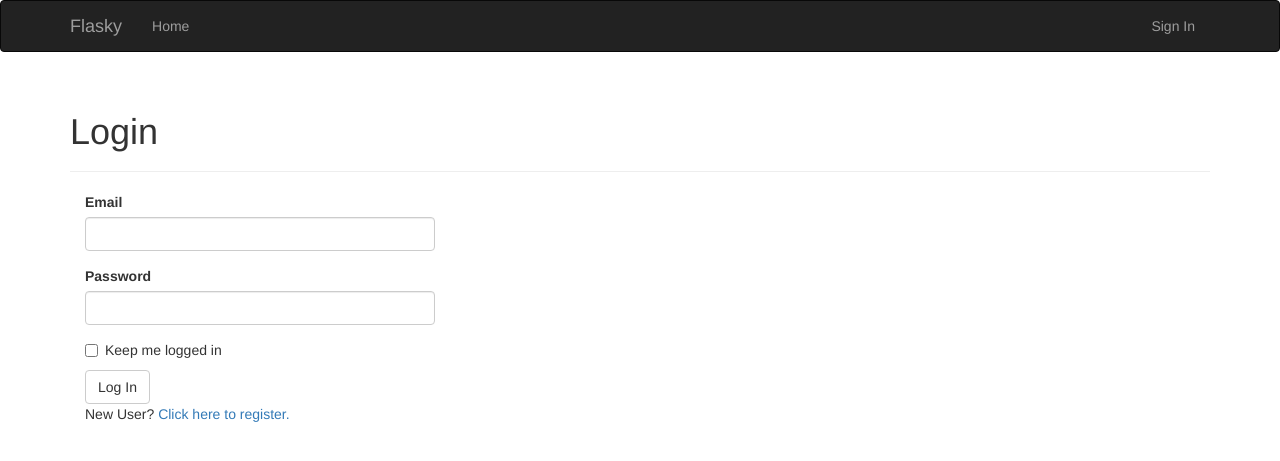
After one commit to lyl-lucas/Flask-blog, a Flask app: page /login in a window 1280 px wide. The commit adds this page. Shown: the top 461 px of the page. Run offline with Flask 2, Linux system fonts and the light colour scheme; some libraries are stand-ins or nearby versions.

Commit message:
login & register

```diff
--- /dev/null
+++ b/app/auth/__init__.py
@@ -0,0 +1,4 @@
+from flask import Blueprint
+
+auth = Blueprint('auth', __name__)
+from . import views
--- /dev/null
+++ b/app/auth/forms.py
@@ -0,0 +1,35 @@
+from flask.ext.wtf import Form
+from wtforms import StringField, PasswordField, BooleanField, SubmitField
+from wtforms.validators import Required, Length, Email, Regexp, EqualTo
+from wtforms import ValidationError
+from ..models import User
+
+
+class LoginForm(Form):
+    email = StringField('Email', validators=[Required(), Length(1, 64),
+                                             Email()])
+    password = PasswordField('Password', validators=[Required()])
+    remember_me = BooleanField('Keep me logged in')
+    submit = SubmitField('Log In')
+
+
+class RegistrationForm(Form):
+    email = StringField('Email', validators=[Required(),
+                                             Length(1, 64), Email()])
+    username = StringField('Username', validators=[
+        Required(), Length(1, 64), Regexp('^[A-Za-z][A-Za-z0-9]*$', 0,
+                                          'Username must only have numbers,'
+                                          'letters,dots or underlines')])
+    password = PasswordField('Password', validators=[
+        Required(), EqualTo('password2', message='Passwords must match.')])
+    password2 = PasswordField('Confirm Password', validators=[Required()])
+
+    submit = SubmitField('Register')
+
+    def validate_email(self, field):
+        if User.query.filter_by(email=field.data).first():
+            raise ValidationError('Email already registered.')
+
+    def validate_username(self, field):
+        if User.query.filter_by(username=field.data).first():
+            raise ValidationError('Username already in use.')
--- /dev/null
+++ b/app/auth/views.py
@@ -0,0 +1,89 @@
+from . import auth
+from flask import render_template, redirect, request, url_for, flash
+from .forms import LoginForm, RegistrationForm
+from ..models import User
+from flask.ext.login import login_user, logout_user,\
+    login_required, current_user
+from .. import db
+from ..email import send_email
+
+
+@auth.route('/login', methods=['GET', 'POST'])
+def login():
+    form = LoginForm()
+    if form.validate_on_submit():
+        user = User.query.filter_by(email=form.email.data).first()
+        if user is not None and user.verify_password(form.password.data):
+            login_user(user, form.remember_me.data)
+            return redirect(request.args.get('next') or url_for('main.index'))
+        flash('Invalid username or password.')
+    return render_template('auth/login.html', form=form)
+
+
+@auth.route('/logout')
+@login_required
+def logout():
+    logout_user()
+    flash('YOU have been log out.')
+    return redirect(url_for('main.index'))
+
+
+@auth.route('/register', methods=['GET', 'POST'])
+def register():
+    form = RegistrationForm()
+    if form.validate_on_submit():
+        user = User(email=form.email.data,
+                    username=form.username.data,
+                    password=form.password.data)
+        db.session.add(user)
+        # 因为需要用到id所以应该先把注册的user提交到数据库中
+        db.session.commit()
+        token = user.generate_confirmation_token()
+        send_email(user.email,
+                   'Confirm Your Account',
+                   'auth/mail/confirm',
+                   token=token, user=user)
+        flash('A confirmation email has been sent to you by email.')
+        return redirect(url_for('auth.login'))
+    return render_template('auth/register.html', form=form)
+
+
+@auth.route('/confirm/<token>')
+@login_required
+def confirm(token):
+    if current_user.confirmed:
+        return redirect(url_for('main.index'))
+    if current_user.confirm(token):
+        flash('You have confirmed your account.Thank you!')
+    else:
+        flash('This confirm link is invalid or has expired.')
+    return redirect(url_for('main.index'))
+
+
+# 过滤掉未认证的用户
+@auth.before_app_request
+def before_request():
+    if current_user.is_authenticated\
+            and not current_user.confirmed\
+            and request.endpoint[:5] != 'auth.'\
+            and request.endpoint != 'static':
+        return redirect(url_for('auth.unconfirmed'))
+
+
+@auth.route('/unconfirmed')
+def unconfirmed():
+    if current_user.is_anonymous or current_user.confirmed:
+        redirect(url_for('main.index'))
+    return render_template('auth/unconfirmed.html', user=current_user)
+
+
+@auth.route('/confirm')
+@login_required
+def resend_confirmation():
+    token = current_user.generate_confirmation_token()
+    send_email(current_user.email,
+               'Confirm Your Account',
+               'auth/mail/confirm',
+               token=token, user=current_user)
+    flash('A confirmation email has been sent to you by email.')
+    return redirect(url_for('main.index'))
--- a/app/main/views.py
+++ b/app/main/views.py
@@ -36,6 +36,5 @@ def index():
 
 @main.route('/user/<name>')
 def user(name):
-    abort(404)
     return render_template('user.html', name=name,
                            current_time=datetime.utcnow())
--- /dev/null
+++ b/app/templates/auth/login.html
@@ -0,0 +1,16 @@
+{% extends "base.html" %}
+{% import "bootstrap/wtf.html" as wtf %}
+{% block title %}Flask - Login{% endblock %}
+
+{% block page_content %}
+<div class="page-header">
+    <h1>Login</h1>
+</div>
+<div class="col-md-4">
+    {{ wtf.quick_form(form)}}
+    New User?
+    <a href="{{url_for('auth.register')}}">
+    Click here to register.
+    </a>
+</div>
+{% endblock %}
--- a/app/templates/base.html
+++ b/app/templates/base.html
@@ -26,6 +26,13 @@
             <ul class="nav navbar-nav">
                 <li><a href="/">Home</a></li>
             </ul>
+            <ul class="nav navbar-nav navbar-right">
+                {% if current_user.is_authenticated %}
+                <li><a href="{{ url_for('auth.logout' )}}">Sign Out</a></li>
+                {% else %}
+                <li><a href="{{ url_for('auth.login') }}">Sign In</a></li>
+                {% endif %}
+            </ul>
         </div>
     </div>
 </div>
```
Also changed, not shown: app/__init__.py (+12 -1 lines), app/models.py (+46 -1 lines), app/templates/auth/mail/confirm.html (added, +8 -0 lines), app/templates/auth/mail/confirm.txt (added, +13 -0 lines), app/templates/auth/register.html (added, +12 -0 lines), app/templates/auth/unconfirmed.html (added, +12 -0 lines), app/templates/index.html (+1 -9 lines), migrations/versions/2b66b10f5dd1_user_login.py (renamed from migrations/versions/94b270ec4944_initial_migrate.py, +9 -4 lines), tests/test_user_model.py (added, +23 -0 lines), data.sqlite.
